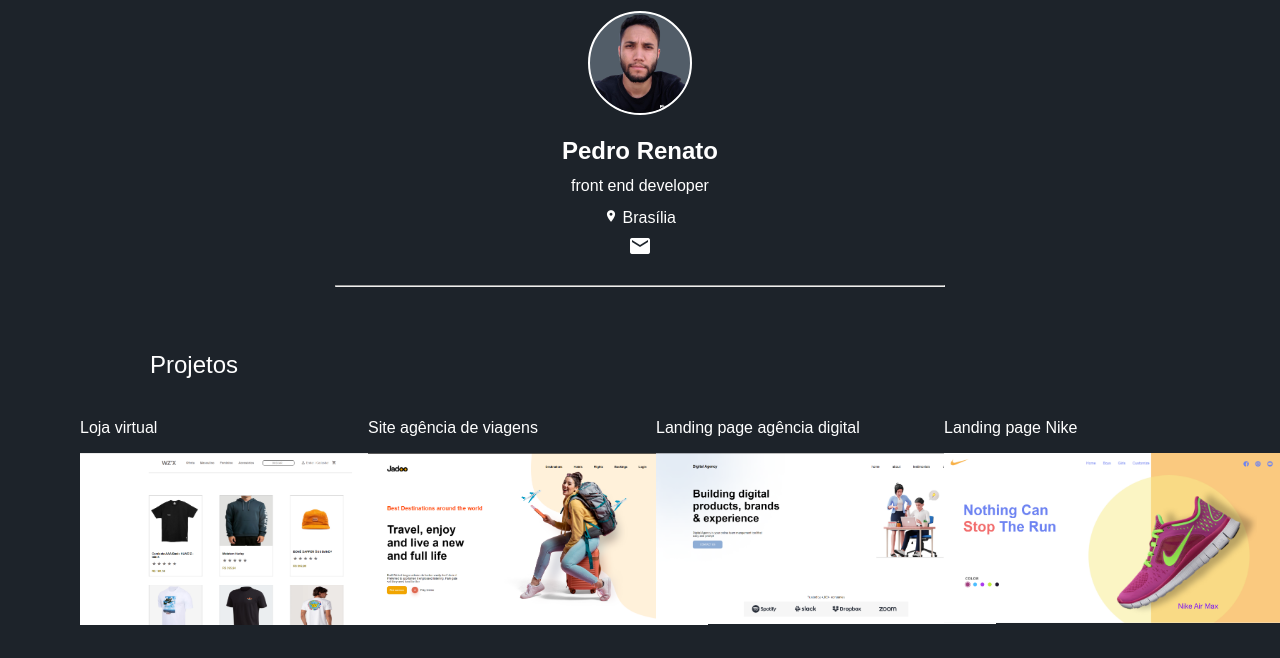
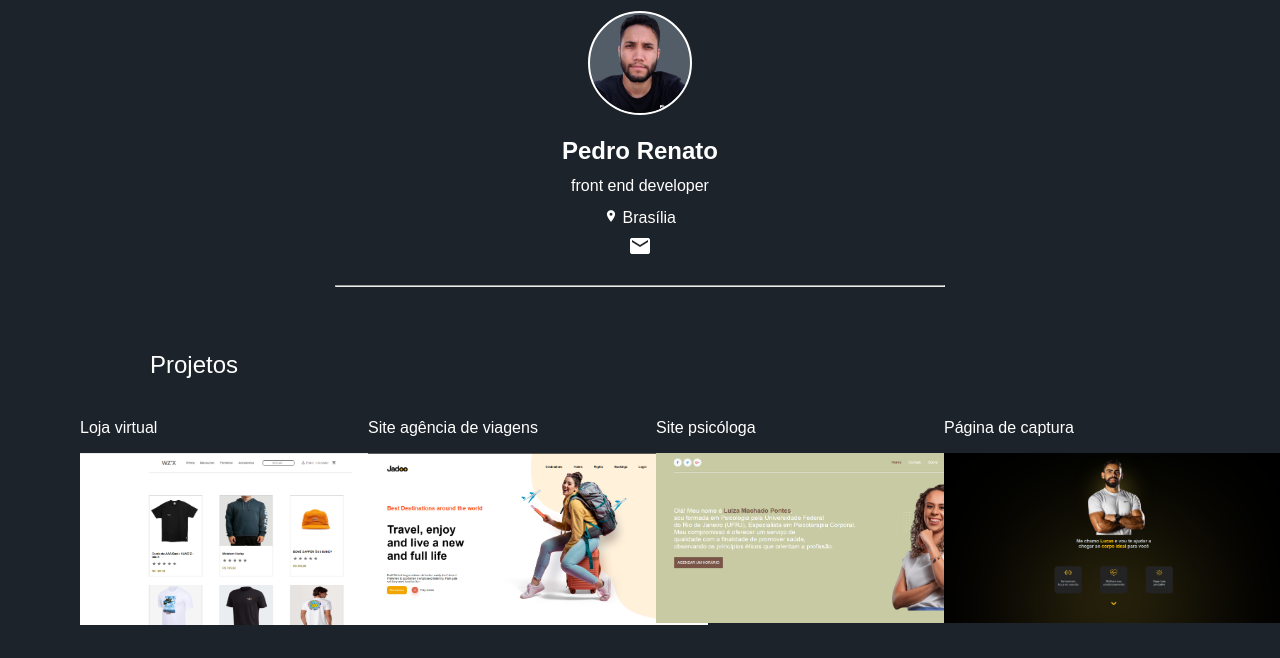
Before and after one commit to Pedrorenatopr/portfolio, a plain HTML site: page index.html in a window 1280 px wide. Shown: the part 89-747 px from the top of the page. Drawn offline with Linux system fonts and the light colour scheme.

Commit message:
adicionando novos projetos

```diff
--- a/index.html
+++ b/index.html
@@ -46,6 +46,16 @@
         <article class="texto-card">
             <p class="texto-card-projetos">Site agência de viagens</p>
             <a href="#" class="projetos-img" ><img src="print-viagens.png" alt="" width="340px" ></a>
+        </article>
+
+        <article class="texto-card">
+            <p class="texto-card-projetos">Site psicóloga</p>
+            <a href="#" class="projetos-img" ><img src="psi.PNG" alt="" width="340px" ></a>
+        </article>
+
+        <article class="texto-card">
+            <p class="texto-card-projetos">Página de captura</p>
+            <a href="#" class="projetos-img" ><img src="personal.PNG" alt="" width="340px" ></a>
         </article>
 
         <article class="texto-card">
```
